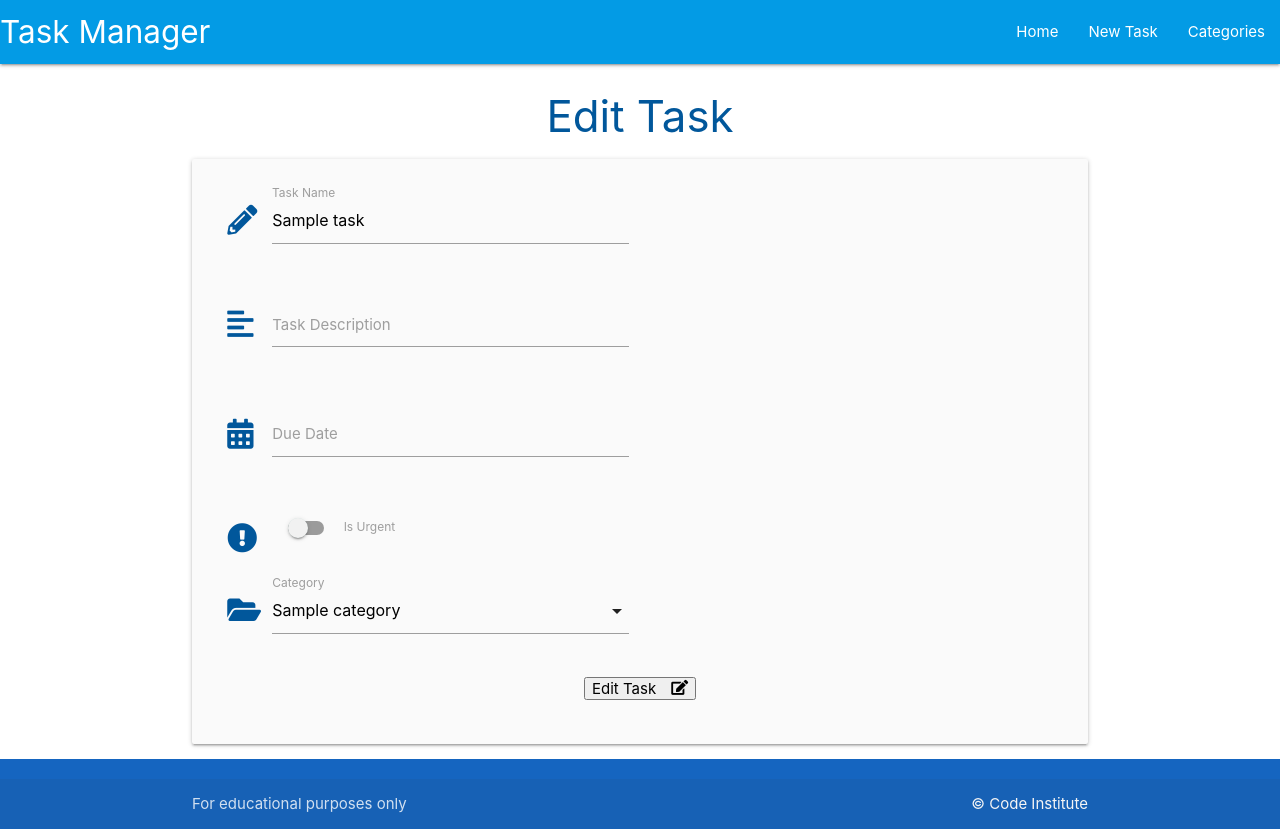
After one commit to ocassidydev/flask-sqlalchemy-task-manager, a Flask app: page /edit_task/1 in a window 1280 px wide. The commit adds this page. Run offline with Flask 2, Linux system fonts and the light colour scheme; tables that the repository leaves empty hold one stand-in row (values such as "Sample post").

Commit message:
Add display of task list and edit task functionality

```diff
--- a/taskmanager/routes.py
+++ b/taskmanager/routes.py
@@ -5,7 +5,8 @@ from taskmanager.models import Category, Task
 
 @app.route("/")
 def home():
-    return render_template("tasks.html")
+    tasks = list(Task.query.order_by(Task.task_name).all())
+    return render_template("tasks.html", tasks=tasks)
 
 
 @app.route("/categories")
@@ -58,3 +59,33 @@ def add_task():
         db.session.commit()
         return redirect(url_for("home"))
     return render_template("add_task.html", categories=categories)
+
+
+@app.route("/edit_task/<int:task_id>", methods=["GET", "POST"])
+def edit_task(task_id):
+    task = Task.query.get_or_404(task_id)
+    category_name = Category.query.get_or_404(task.category_id).category_name
+    categories = list(Category.query.order_by(Category.category_name).all())
+    if request.method == "POST":
+        task.task_name = request.form.get("task_name")
+        task.task_description = request.form.get("task_description")
+        task.its_urgent = bool(
+            True if request.form.get("is_urgent") else False)
+        task.due_data = request.form.get("due_date")
+        task.category_id = request.form.get("category_id")
+        db.session.commit()
+        return redirect(url_for("home"))
+    return render_template(
+        "edit_task.html",
+        task=task,
+        category_name=category_name,
+        categories=categories)
+
+
+@app.route("/delete_task/<int:task_id>")
+def delete_task(task_id):
+    task = Task.query.get_or_404(task_id)
+    db.session.delete(task)
+    db.session.commit()
+    tasks = list(Task.query.order_by(Task.task_name).all())
+    return render_template("tasks.html", tasks=tasks)
--- /dev/null
+++ b/taskmanager/templates/edit_task.html
@@ -0,0 +1,70 @@
+{% extends "base.html" %}
+{% block content %}
+
+<h3 class="light-blue-text text-darken-4 center-align">Edit Task</h3>
+
+<div class="row card-panel grey lighten-5">
+    <form class="col s12" method="POST" action="{{ url_for('edit_task', task_id=task.id) }}">
+        <!-- task_name -->
+        <div class="row">
+            <div class="input-field col s6">
+                <i class="fas fa-pencil-alt prefix light-blue-text text-darken-4"></i>
+                <input id="task_name" name="task_name" value="{{ task.task_name }}" minlength="5" maxlength="50" type="text" class="validate" required>
+                <label for="task_name">Task Name</label>
+            </div>
+        </div>
+        <!-- task_description -->
+        <div class="row">
+            <div class="input-field col s6">
+                <i class="fas fa-align-left prefix light-blue-text text-darken-4"></i>
+                <textarea id="task_description" name="task_description" value="{{ task.task_description }}" minlength="5"
+                    maxlength="200" type="text" class="materialize-textarea validate" required></textarea>
+                <label for="task_description">Task Description</label>
+            </div>
+        </div>
+        <!-- due_date -->
+        <div class="row">
+            <div class="input-field col s6">
+                <i class="fas fa-calendar-alt prefix light-blue-text text-darken-4"></i>
+                <input id="due_date" name="due_date" value="{{ task.due_date }}" type="text" class="datepicker validate" required>
+                <label for="due_date">Due Date</label>
+            </div>
+        </div>
+        <!-- is_urgent -->
+        <div class="row">
+            <div class="input-field col s6">
+                <div class="switch">
+                    <i class="fas fa-exclamation-circle prefix light-blue-text text-darken-4"></i>
+                    <label for="is_urgent">
+                        <input id="is_urgent" name="is_urgent" value="{{ task.is_urgent }}" type="checkbox" required>
+                        <span class="lever"></span>
+                        Is Urgent
+                    </label>
+                </div>
+            </div>
+        </div>
+        <!-- category_id -->
+        <div class="row">
+            <div class="input-field col s6">
+                <i class="fas fa-folder-open prefix light-blue-text text-darken-4"></i>
+                <select id="category_id" name="category_id" class="validate" required>
+                    <option value="{{ task.category_id }}" disabled selected>{{ category_name  }}</option>
+                    {% for category in categories %}
+                        <option value="{{ category.id }}">{{ category.category_name }}</option>
+                    {% endfor %}
+                </select>
+                <label for="category_id">Category</label>
+            </div>
+        </div>
+        <!-- submit button -->
+        <div class="row">
+            <div class="col s12 center-align">
+               <button class="submit">
+                    Edit Task <i class="fas fa-edit right"></i>
+               </button>
+            </div>
+        </div>
+    </form>
+</div>
+
+{% endblock %}
```
Also changed, not shown: taskmanager/templates/tasks.html (+29 -0 lines).
